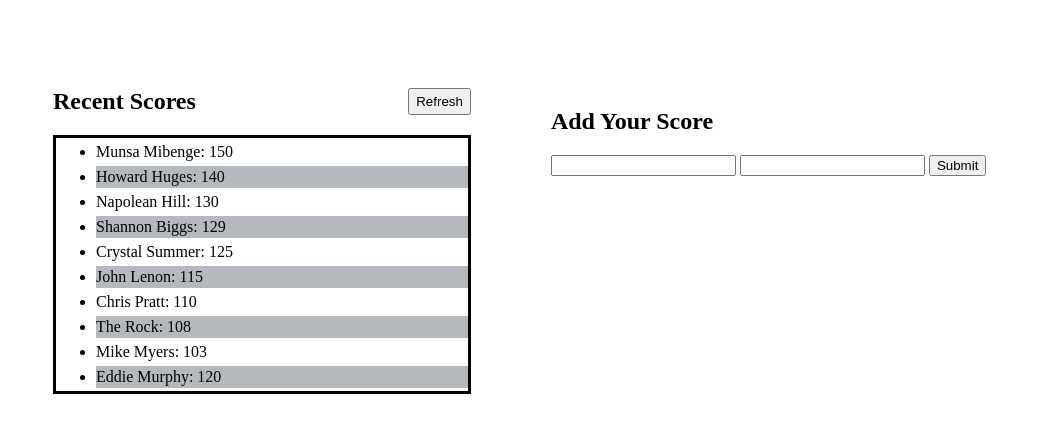
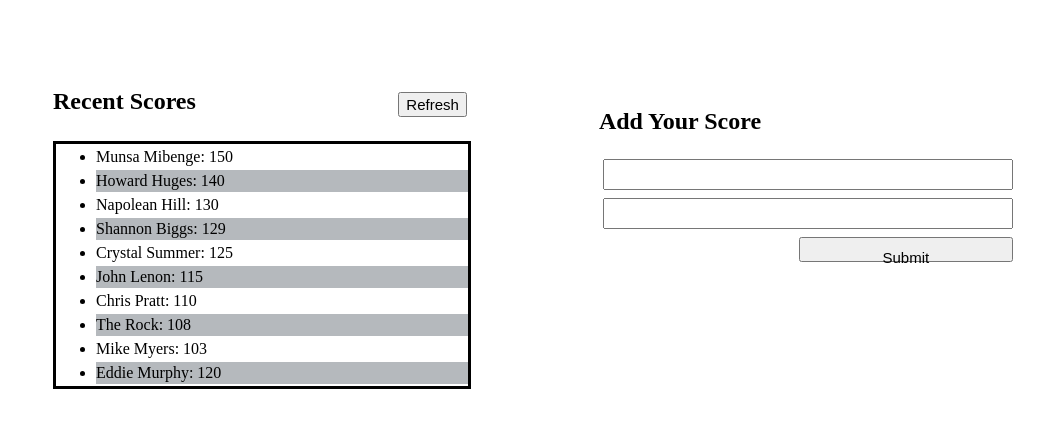
Before and after one commit to Munsa1/scoreboard, a website built with webpack: page src/index.html in a window 1280 px wide. Shown: the part 151-584 px from the top of the page, without its empty margins (40-1084 px from the left). Built offline with nearby package versions, Linux system fonts and the light colour scheme.

Commit message:
Style Add score section

```diff
--- a/src/index.html
+++ b/src/index.html
@@ -19,7 +19,6 @@
       <ul class="scorelist" id="scorelist"></ul>
     </div>
     <div class="container-2">
-      <div class="add-score">
         <form action="" class="form">
           <h2>Add Your Score</h2>
           <input type="text">
--- a/src/style.css
+++ b/src/style.css
@@ -29,7 +29,7 @@ header {
 
 .scorelist li {
   padding: 2px 0;
-  margin: 3px 0;
+  margin: 2px 0;
 }
 
 .scorelist :nth-child(even) {
@@ -40,16 +40,28 @@ header {
   margin-left: 50px;
 }
 
-.refreshBtn {
-
+.container-2 {
+  display: flex;
+  flex-direction: column;
+  width: 35%;
+  margin-left: 8rem;
+  height: 100vh;
 }
 
-.container-2 {
-  /* display: flex;
+.form {
+  display: flex;
   flex-direction: column;
-  padding: 0;
-  width: 35%; */
-  margin-left: 5rem;
+}
+
+.form input, button {
+  height: 25px;
+  margin: 4px;
+  font-size: 15px;
+}
+
+.submitBtn {
+  margin-left: 200px;
+  padding: 10px 0;
 }
 
 /* .add-score {
```
